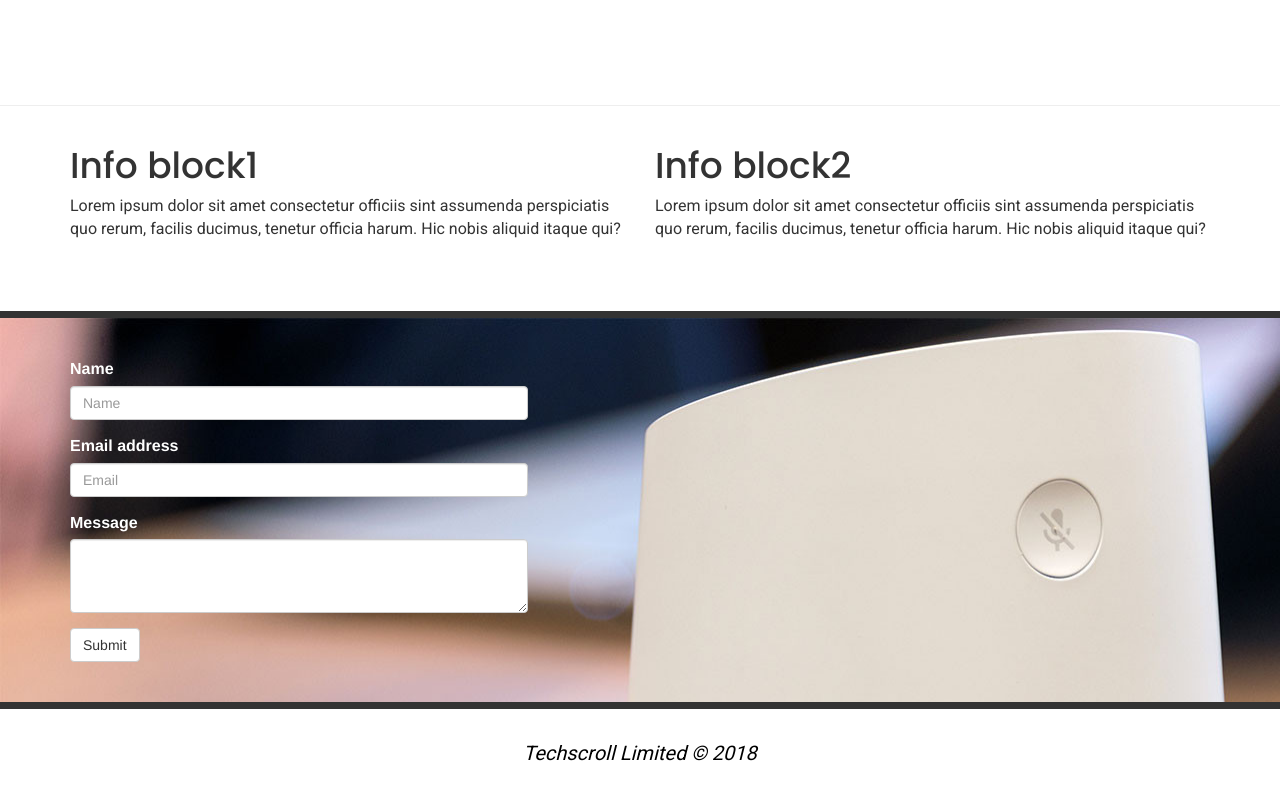
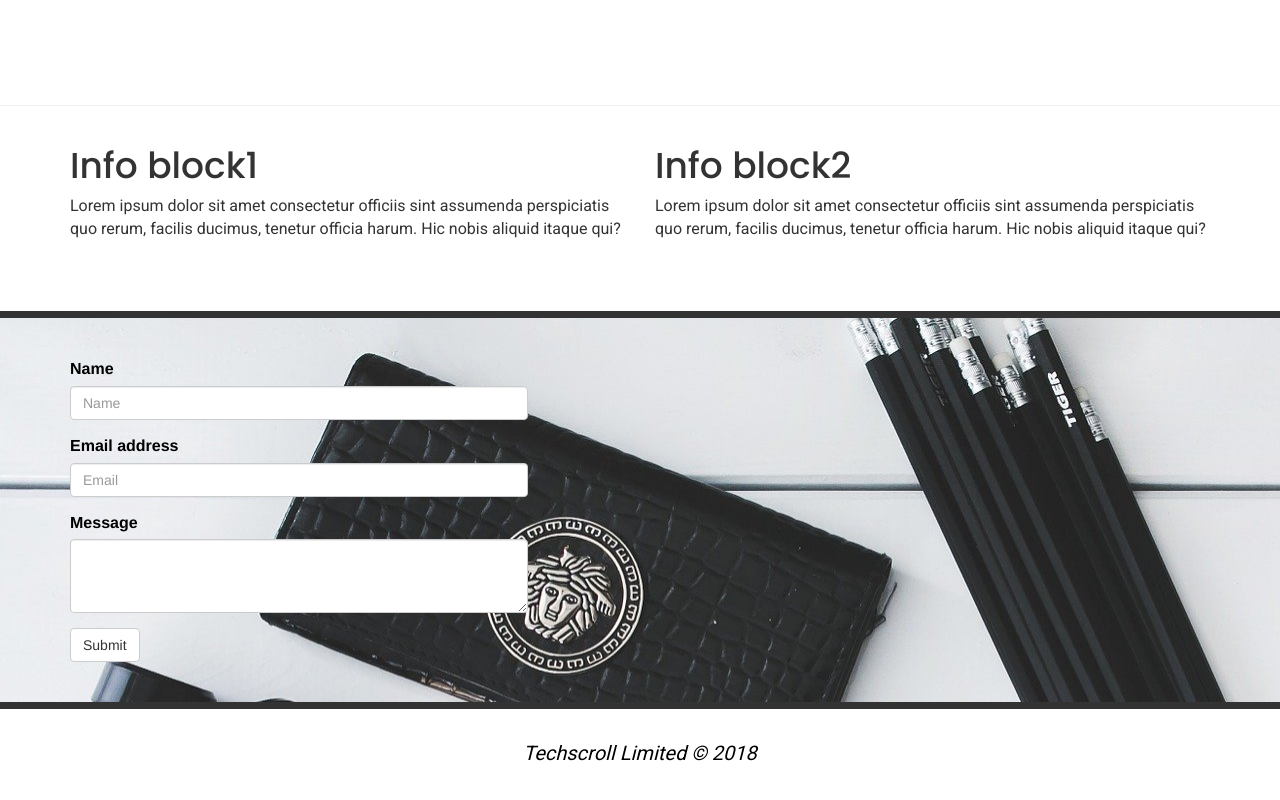
Before and after one commit to GolamRabbani99/html-css-static-project-1, a plain HTML site: page index.html in a window 1280 px wide. Shown: the part 1039-1839 px from the top of the page. Drawn offline with nearby package versions, Linux system fonts and the light colour scheme.

Commit message:
with few changes

```diff
--- a/css/style.css
+++ b/css/style.css
@@ -66,9 +66,9 @@ margin-bottom: 20px;
     margin:20px 0 60px 0;
 }
 #contact{
-    background:url(../img/image3.png);
+    background:url(../img/image3.jpg);
     padding: 40px;
-    color: #fff;
+    color: black;
     border-top:#333 7px solid;
     border-bottom: #333 7px solid;
 
```
Also changed, not shown: img/image3.jpg (added), img/image3.png (deleted).
